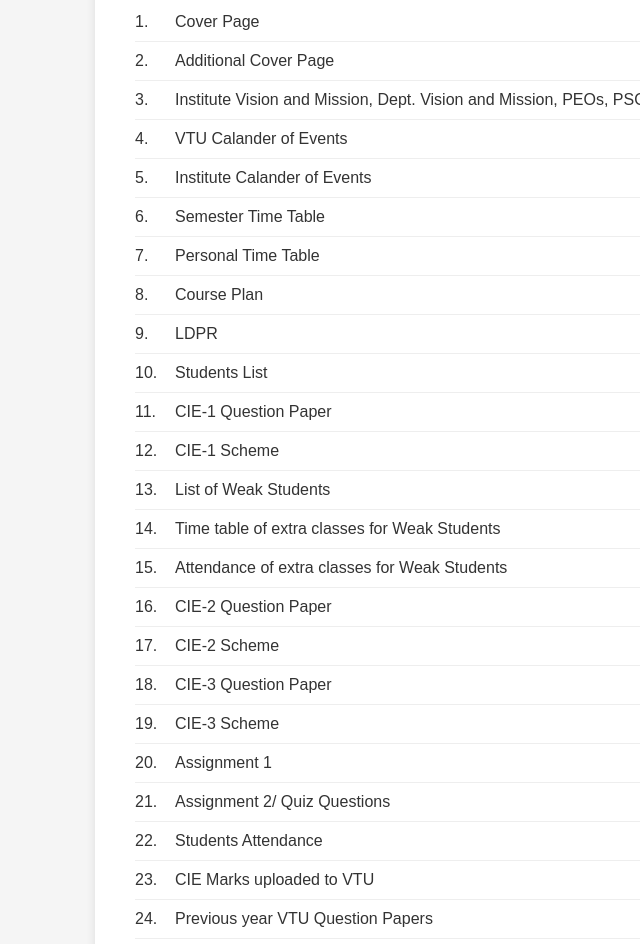
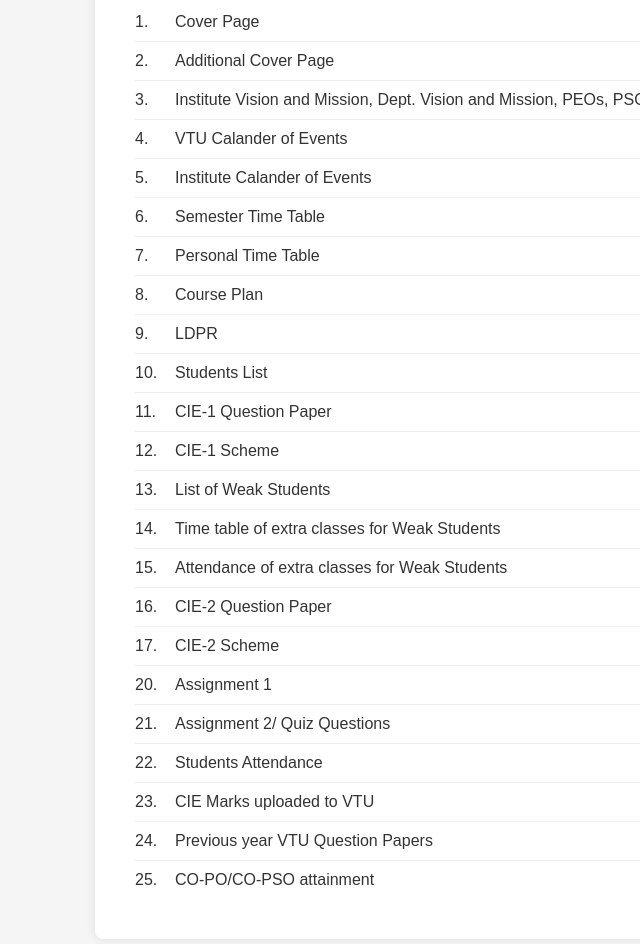
Before and after one commit to Darshanrevankar/College_Mgt, a plain HTML site: page index.html in a window 1280 px wide. Shown: the part 201-1145 px from the top of the page, without its empty margins (145-785 px from the left). Drawn offline with Linux system fonts and the light colour scheme.

Commit message:
Update cie3

```diff
--- a/index.html
+++ b/index.html
@@ -150,14 +150,12 @@
             <li><span class="item-number">15.</span><a href="https://drive.google.com/file/d/1xk8sqpmfWpDLshxYQ-6qo8VJItzoQUDg/view?usp=sharing"> Attendance of extra classes for Weak Students </a></li>
             <li><span class="item-number">16.</span><a href=""> CIE-2 Question Paper </a></li>
             <li><span class="item-number">17.</span><a href=""> CIE-2 Scheme </a></li>
-            <li><span class="item-number">18.</span><a href=""> CIE-3 Question Paper </a></li>
-            <li><span class="item-number">19.</span><a href=""> CIE-3 Scheme </a></li>
             <li><span class="item-number">20.</span><a href=""> Assignment 1 </a></li>
             <li><span class="item-number">21.</span><a href=""> Assignment 2/ Quiz Questions</a></li>
             <li><span class="item-number">22.</span><a href=""> Students Attendance</a></li>
             <li><span class="item-number">23.</span><a href="">CIE Marks uploaded to VTU </a></li>
             <li><span class="item-number">24.</span><a href=""> Previous year VTU Question Papers </a></li>
-            <li><span class="item-number">25.</span><a href=""> CO-PO/CO-PSO attainment </a></li>
+            <li><span class="item-number">25.</span><a href="https://drive.google.com/file/d/1QSZZE9oC_mCCA4znjnoLHx7SEWvDWC1r/view?usp=sharing"> CO-PO/CO-PSO attainment </a></li>
         </ul>
     </div>
 </body>
```
